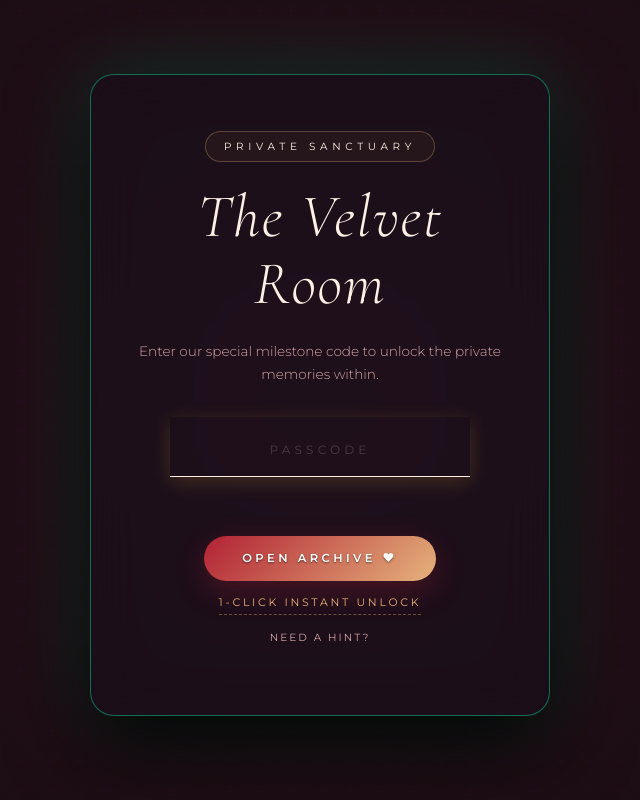
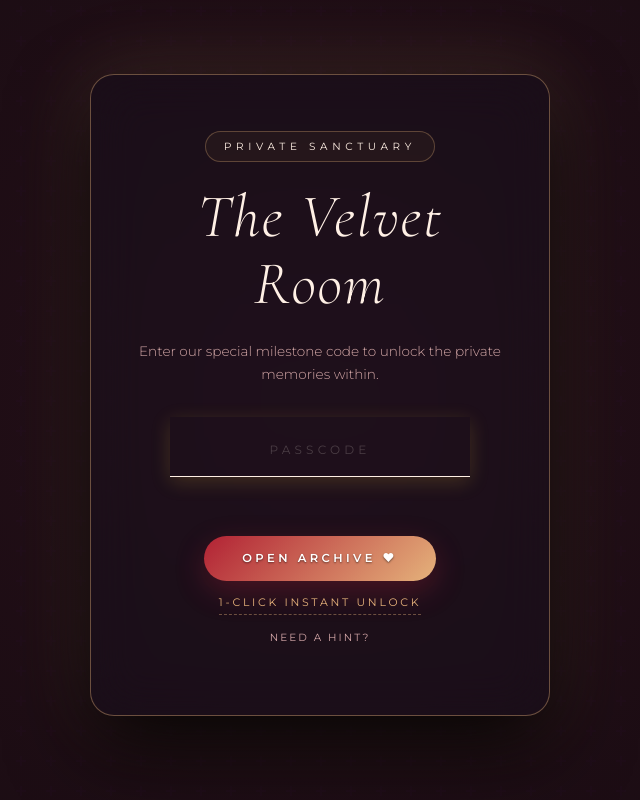
Before and after one commit to chocopieyamiyukio-hub/OurAnniversaries, a plain HTML site: page index.html in a window 1280 px wide. In both pictures the pointer is over the element 640 px from the left and 399 px from the top of the page. Shown: the top 800 px of the page, without its empty margins (320-960 px from the left). Drawn offline with nearby package versions, Linux system fonts and the light colour scheme; animation ran at ten frames a second.

Commit message:
style: Fix gatekeeper card hover border color

```diff
--- a/index.html
+++ b/index.html
@@ -205,11 +205,11 @@
       max-width: 460px; width: 100%; padding: 3.5rem 2.5rem;
       background: rgba(20, 16, 30, 0.4);
       border: 1px solid rgba(178, 34, 52, 0.3); border-radius: 24px;
-      box-shadow: 0 30px 80px rgba(0, 0, 0, 0.9), 0 0 60px rgba(0, 255, 170, 0.1);
+      box-shadow: 0 30px 80px rgba(0, 0, 0, 0.9), 0 0 60px rgba(229, 178, 123, 0.1);
       backdrop-filter: blur(25px); -webkit-backdrop-filter: blur(25px);
       transform: translateY(0); transition: all 0.5s var(--ease-lux);
     }
-    .gk-card:hover { border-color: rgba(0, 255, 170, 0.4); box-shadow: 0 30px 80px rgba(0, 0, 0, 0.9), 0 0 80px rgba(0, 255, 170, 0.2); transform: translateY(-5px); }
+    .gk-card:hover { border-color: rgba(229, 178, 123, 0.4); box-shadow: 0 30px 80px rgba(0, 0, 0, 0.9), 0 0 80px rgba(229, 178, 123, 0.2); transform: translateY(-5px); }
     .gk-badge {
       font-family: var(--font-sans); font-size: 0.65rem; text-transform: uppercase; letter-spacing: 0.45em;
       color: var(--accent-gold); padding: 6px 18px; border: 1px solid var(--line-gold); border-radius: 50px;
```
